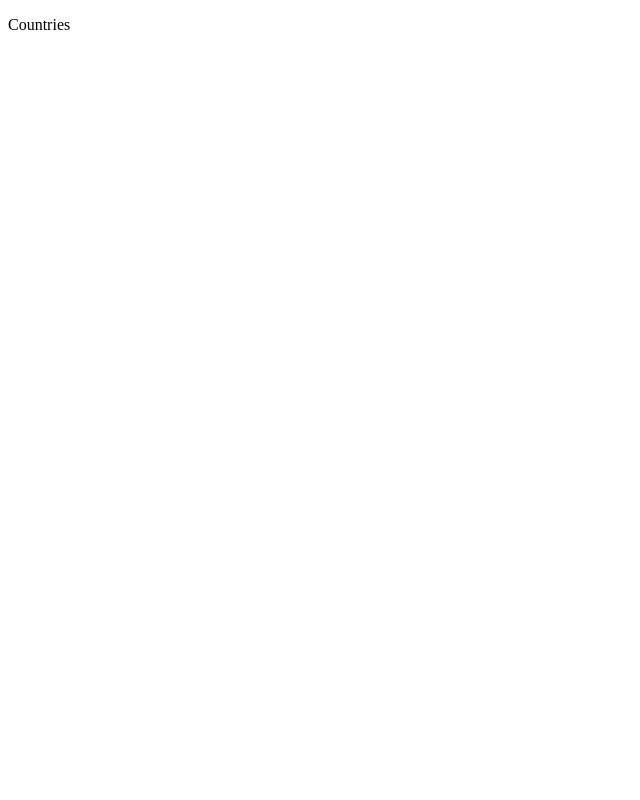
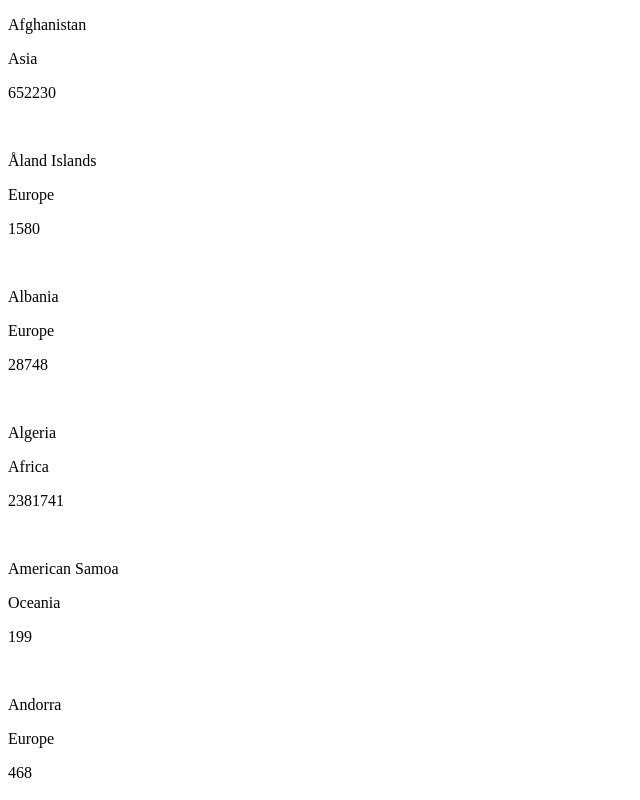
Before and after one commit to pocketful/Countries, a React (Vite) app: page / in a window 1280 px wide. Shown: the top 800 px of the page, without its empty margins (0-640 px from the left). Built offline with nearby package versions, Linux system fonts and the light colour scheme.

Commit message:
add CountriesPage, tests

```diff
--- a/src/App.tsx
+++ b/src/App.tsx
@@ -1,5 +1,7 @@
+import CountriesPage from './components/CountriesPage/CountriesPage'
+
 const App = () => {
-  return <p>Countries</p>
+  return <CountriesPage />
 }
 
 export default App
--- /dev/null
+++ b/src/components/CountriesPage/CountriesPage.tsx
@@ -0,0 +1,22 @@
+import useLoadCountries from './hooks/useLoadCountries'
+
+const CountriesPage = () => {
+  const { loading, error, countries } = useLoadCountries()
+
+  return (
+    <>
+      {countries?.map((country, idx) => (
+        <div key={idx}>
+          <p>{country.name}</p>
+          <p>{country.region}</p>
+          <p>{country.areaSize}</p>
+          <br />
+        </div>
+      ))}
+      {error && <p>{error}</p>}
+      {loading && <p>Loading...</p>}
+    </>
+  )
+}
+
+export default CountriesPage
```
Also changed, not shown: 1 other file (tests, documents, lock files or other folders).
